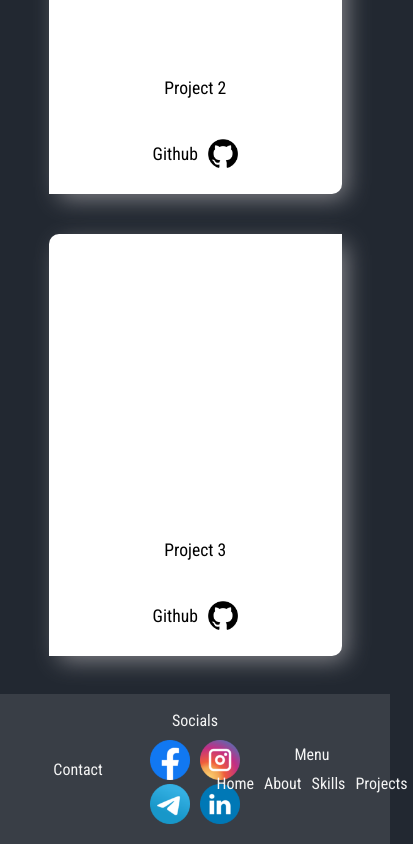
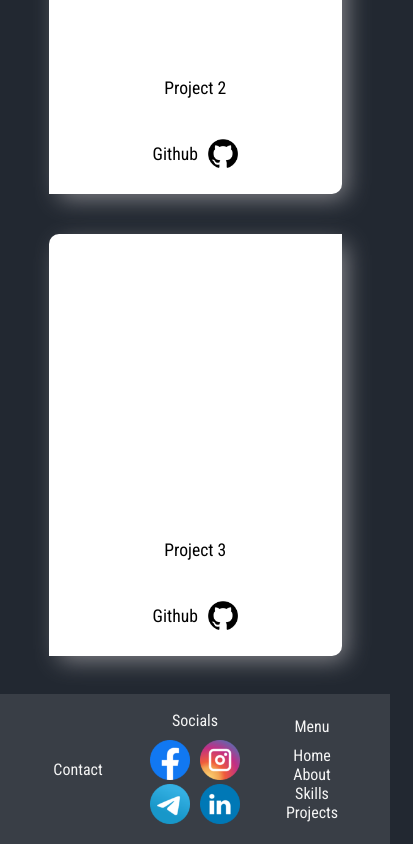
Before and after one commit to Koksiarz100/Portfolio, a React (Vite) app: page / in a window 390 px wide. Shown: the part 3994-4838 px from the top of the page, 413 px wide, since content can reach past the window. Built offline with nearby package versions, Linux system fonts and the light colour scheme.

Commit message:
small animations changes

```diff
--- a/src/components/about/About.tsx
+++ b/src/components/about/About.tsx
@@ -16,8 +16,8 @@ class About extends React.Component {
   aboutSection() {
     return(
       <div className='about-section'>
-        <span className='about-title' data-aos="fade-right" data-aos-duration="800" data-aos-delay="300">About Me</span>
-        <span className='about-p' data-aos="fade-right" data-aos-duration="800" data-aos-delay="500">I am a <span className='orange'>student</span> of Opole University of Technology, studying computer science there. Currently, I am in my <span className='orange'>second year</span> of studies. I specialize in building websites, mainly focusing on frontend, but I also have no problem with backend. I love creating something out of nothing. I'm <span className='orange'>not</span> afraid of challenges, but I know I don't have all the answers. I learn quickly, so I don't fall behind. I'm always looking for new knowledge. I'm a <span className='orange'>team player</span>, but I have no problem being a lone wolf. I prefer working with people, but remote work is not a problem for me. Like everyone else, I enjoy a good coffee and a good <span className='netflix'>Netflix</span> series. I quickly get to know people and can talk about any topic.</span>
+        <span className='about-title' data-aos="fade-right" data-aos-duration="800" data-aos-delay="100">About Me</span>
+        <span className='about-p' data-aos="fade-right" data-aos-duration="800" data-aos-delay="300">I am a <span className='orange'>student</span> of Opole University of Technology, studying computer science there. Currently, I am in my <span className='orange'>second year</span> of studies. I specialize in building websites, mainly focusing on frontend, but I also have no problem with backend. I love creating something out of nothing. I'm <span className='orange'>not</span> afraid of challenges, but I know I don't have all the answers. I learn quickly, so I don't fall behind. I'm always looking for new knowledge. I'm a <span className='orange'>team player</span>, but I have no problem being a lone wolf. I prefer working with people, but remote work is not a problem for me. Like everyone else, I enjoy a good coffee and a good <span className='netflix'>Netflix</span> series. I quickly get to know people and can talk about any topic.</span>
       </div>
     );
   }
--- a/src/components/footer/Footer.tsx
+++ b/src/components/footer/Footer.tsx
@@ -18,18 +18,22 @@ class Footer extends React.Component {
         <div className='footer-section'>
           Socials
           <div className='footer-socials'>
+            <div className='socials-img-row'>
               <a href='https://www.facebook.com/jarek.zwierz.56'>
                 <img src={fb} alt='fb' className='socials-img'/>
               </a>
               <a href='https://www.instagram.com/jarekzwierz/'>
                 <img src={ig} alt='ig' className='socials-img'/>
               </a>
+            </div>
+            <div className='socials-img-row'>
               <a href='https://t.me/Koksiarz'>
                 <img src={tg} alt='tg' className='socials-img'/>
               </a>
               <a href='https://www.linkedin.com/in/jarosław-zwierz'>
                 <img src={li} alt='li' className='socials-img'/>
               </a>
+            </div>
           </div>
         </div>
         <div className='footer-section'>
--- a/src/components/footer/footer.scss
+++ b/src/components/footer/footer.scss
@@ -20,7 +20,15 @@
     height: 150px;
 
     .footer-socials {
+      display: flex;
+      flex-direction: row;
+      align-items: center;
+      justify-content: center;
       margin-top: 10px;
+
+      @media screen and (max-width: 768px) {
+        flex-direction: column;
+      }
 
       img {
         width: 40px;
@@ -35,6 +43,10 @@
       justify-content: center;
       margin-top: 10px;
 
+      @media screen and (max-width: 768px) {
+        flex-direction: column;
+      }
+
       a {
         color: base.$font-color;
         text-decoration: none;
--- a/src/components/home/Home.tsx
+++ b/src/components/home/Home.tsx
@@ -12,11 +12,11 @@ class Home extends React.Component {
     return (
       <div className='home-wrapper' id='home'>
         <div className='home-main'>
-          <span className='home-title' data-aos="fade-right" data-aos-duration="800" data-aos-delay="500">Hi</span>
-          <p data-aos="fade-right" data-aos-duration="800" data-aos-delay="700" className='home-subtitle'>I'm Jarek,</p>
-          <p data-aos="fade-right" data-aos-duration="800" data-aos-delay="900" className='home-subtitle'>a frontend developer</p>
-          <p data-aos="fade-right" data-aos-duration="800" data-aos-delay="1100" className='home-subtitle'>a backend developer</p>
-          <p data-aos="flip-up" data-aos-duration="800" data-aos-delay="1500" className='home-subtitle'>or just a <span className='orange'>fullstack</span> developer.</p>
+          <span className='home-title' data-aos="fade-right" data-aos-duration="800" data-aos-delay="100">Hi</span>
+          <p data-aos="fade-right" data-aos-duration="800" data-aos-delay="300" className='home-subtitle'>I'm Jarek,</p>
+          <p data-aos="fade-right" data-aos-duration="800" data-aos-delay="500" className='home-subtitle'>a frontend developer</p>
+          <p data-aos="fade-right" data-aos-duration="800" data-aos-delay="700" className='home-subtitle'>a backend developer</p>
+          <p data-aos="flip-up" data-aos-duration="800" data-aos-delay="1200" className='home-subtitle'>or just a <span className='orange'>fullstack</span> developer.</p>
         </div>
       </div>
     )
```
Lines whose indentation alone changed are shown as unchanged.
